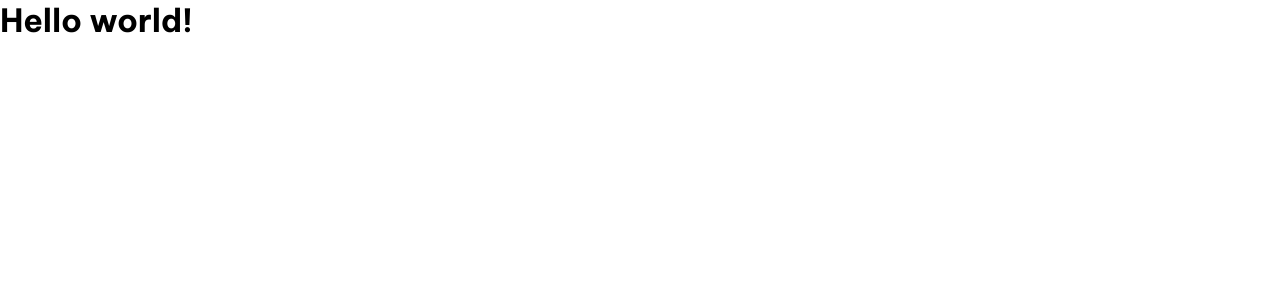
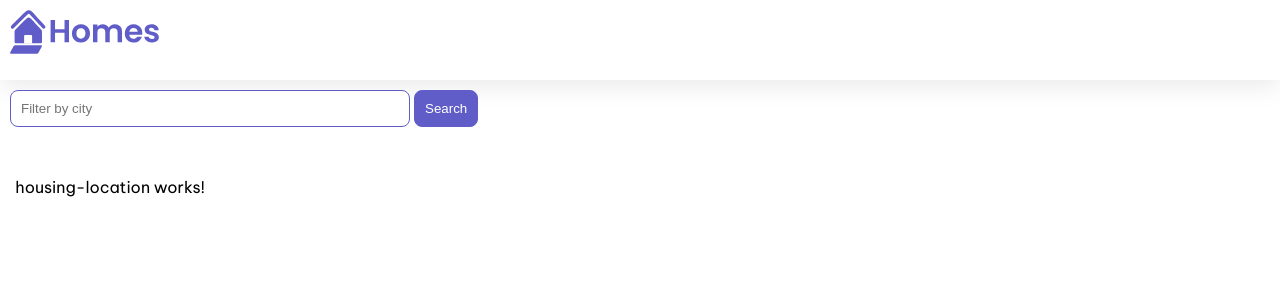
Before and after one commit to Bluette1/angular-homes, an Angular app: page / in a window 1280 px wide. Shown: the top 300 px of the page. Built offline with nearby package versions, Linux system fonts and the light colour scheme.

Commit message:
Add Housing Location Component

```diff
--- a/src/app/app.component.ts
+++ b/src/app/app.component.ts
@@ -1,10 +1,20 @@
 import { Component } from '@angular/core';
+import { HomeComponent } from './home/home.component';
 
 @Component({
   selector: 'app-root',
   standalone: true,
-  imports: [],
-  template: `<h1>Hello world!</h1>`,
+  imports: [HomeComponent,],
+  template: `
+  <main>
+    <header class="brand-name">
+      <img class="brand-logo" src="/assets/logo.svg" alt="logo" aria-hidden="true">
+    </header>
+    <section class="content">
+      <app-home></app-home>
+    </section>
+  </main>
+  `,
   styleUrls: ['./app.component.css'],
 })
 export class AppComponent {
--- /dev/null
+++ b/src/app/home/home.component.css
@@ -0,0 +1,40 @@
+.results {
+    display: grid;
+    column-gap: 14px;
+    row-gap: 14px;
+    grid-template-columns: repeat(auto-fill, minmax(400px, 400px));
+    margin-top: 50px;
+    justify-content: space-around;
+  }
+
+  input[type="text"] {
+    border: solid 1px var(--primary-color);
+    padding: 10px;
+    border-radius: 8px;
+    margin-right: 4px;
+    display: inline-block;
+    width: 30%;
+  }
+
+  button {
+    padding: 10px;
+    border: solid 1px var(--primary-color);
+    background: var(--primary-color);
+    color: white;
+    border-radius: 8px;
+  }
+
+  @media (min-width: 500px) and (max-width: 768px) {
+    .results {
+        grid-template-columns: repeat(2, 1fr);
+    }
+    input[type="text"] {
+        width: 70%;
+    }
+  }
+
+  @media (max-width: 499px) {
+    .results {
+        grid-template-columns: 1fr;
+    }
+  }
--- /dev/null
+++ b/src/app/home/home.component.ts
@@ -0,0 +1,24 @@
+import { Component } from '@angular/core';
+import { CommonModule } from '@angular/common';
+import { HousingLocationComponent } from '../housing-location/housing-location.component';
+
+@Component({
+  selector: 'app-home',
+  standalone: true,
+  imports: [CommonModule, HousingLocationComponent],
+  template: `
+        <section>
+    <form>
+      <input type="text" placeholder="Filter by city">
+      <button class="primary" type="button">Search</button>
+    </form>
+  </section>
+  <section class="results">
+    <app-housing-location></app-housing-location>
+  </section>
+  `,
+  styleUrls: ['./home.component.css']
+})
+export class HomeComponent {
+
+}
--- /dev/null
+++ b/src/app/housing-location/housing-location.component.css
@@ -0,0 +1,31 @@
+.listing {
+    background: var(--accent-color);
+    border-radius: 30px;
+    padding-bottom: 30px;
+  }
+  .listing-heading {
+    color: var(--primary-color);
+    padding: 10px 20px 0 20px;
+  }
+  .listing-photo {
+    height: 250px;
+    width: 100%;
+    object-fit: cover;
+    border-radius: 30px 30px 0 0;
+  }
+  .listing-location {
+    padding: 10px 20px 20px 20px;
+  }
+  .listing-location::before {
+    content: url("/assets/location-pin.svg") / "";
+  }
+
+  section.listing a {
+    padding-left: 20px;
+    text-decoration: none;
+    color: var(--primary-color);
+  }
+  section.listing a::after {
+    content: "\203A";
+    margin-left: 5px;
+  }
--- /dev/null
+++ b/src/app/housing-location/housing-location.component.ts
@@ -0,0 +1,17 @@
+import { Component } from '@angular/core';
+import { CommonModule } from '@angular/common';
+
+@Component({
+  selector: 'app-housing-location',
+  standalone: true,
+  imports: [CommonModule],
+  template: `
+    <p>
+      housing-location works!
+    </p>
+  `,
+  styleUrls: ['./housing-location.component.css']
+})
+export class HousingLocationComponent {
+
+}
```
